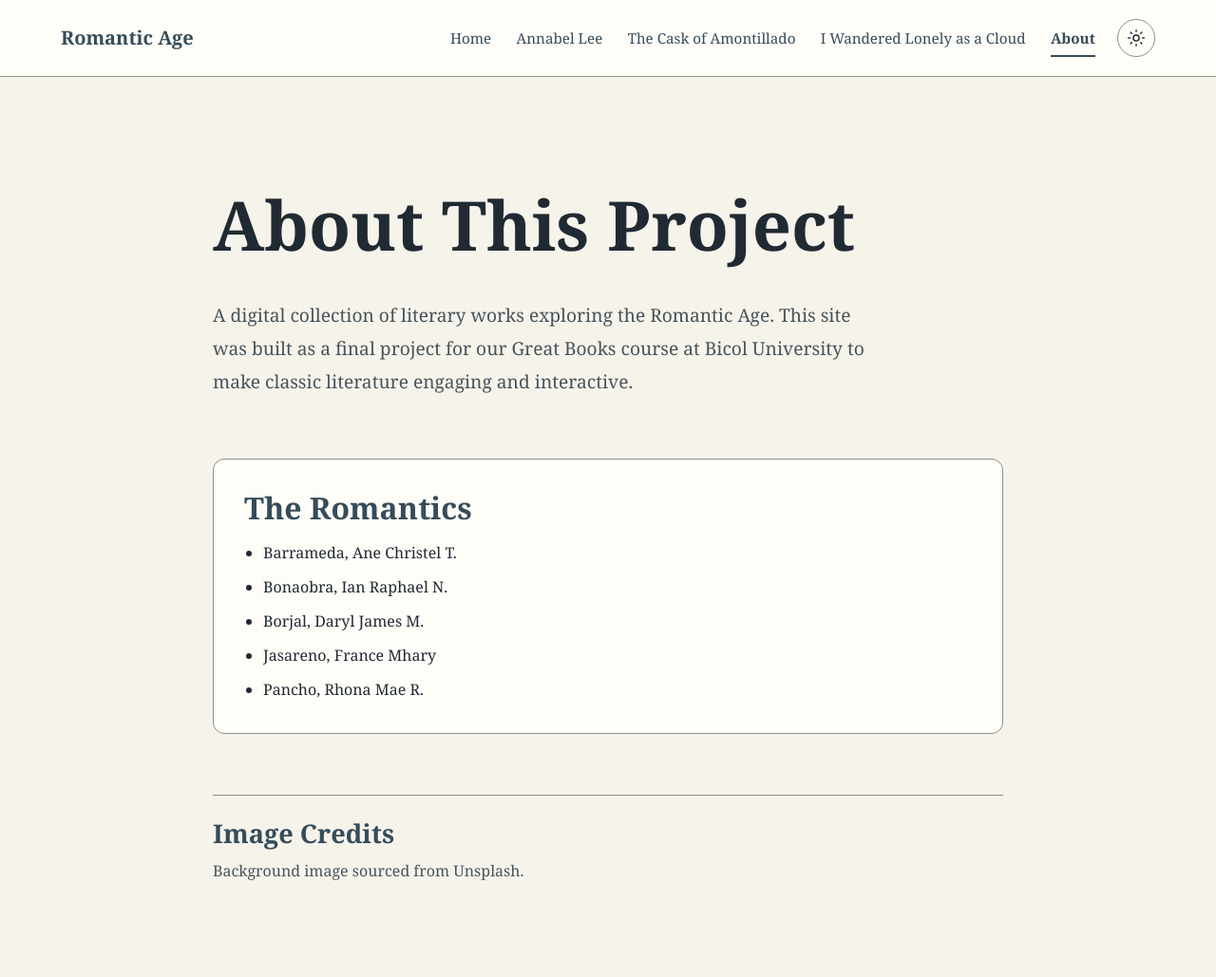
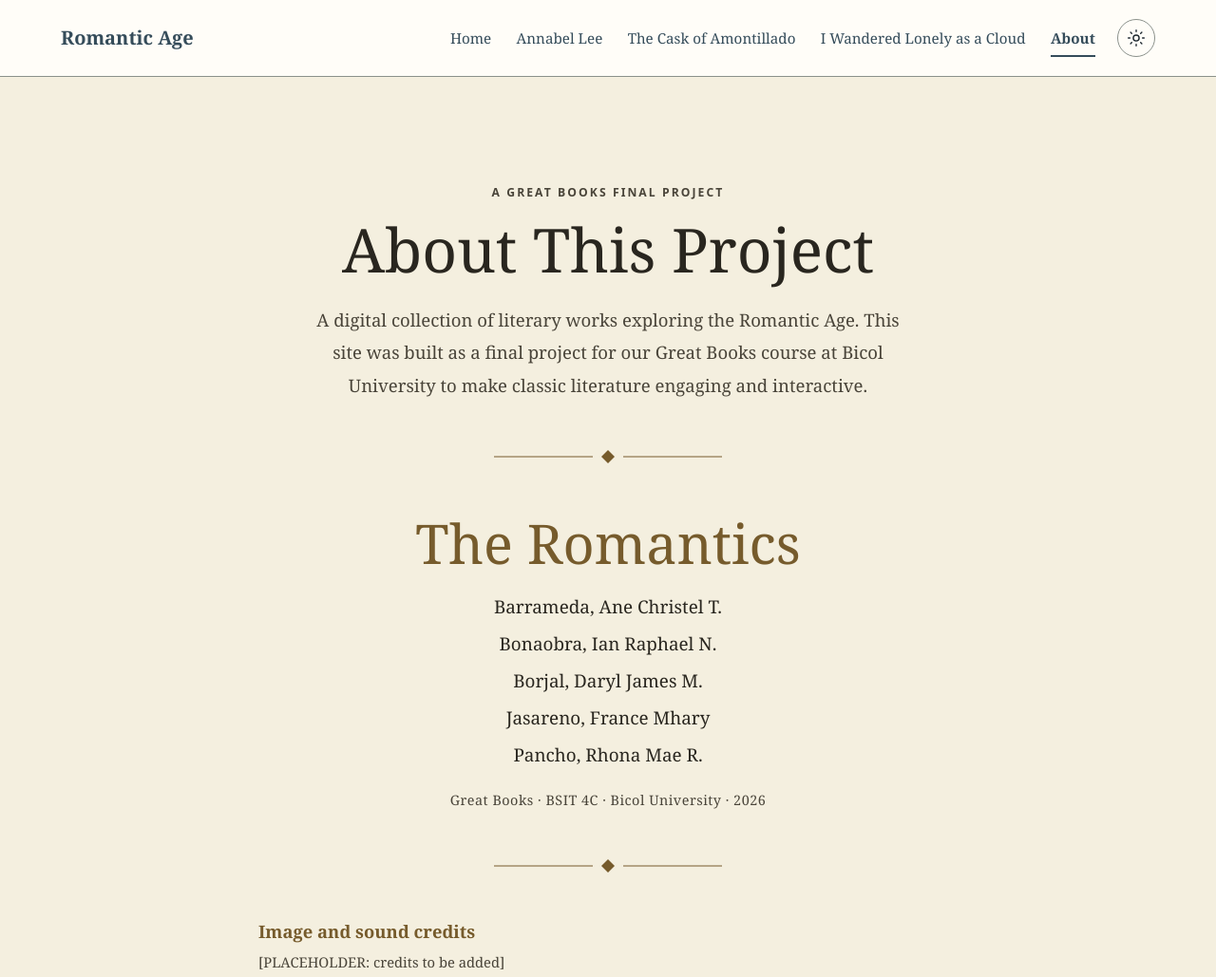
Before and after one commit to daryljamesborjal/romantic-age, an Astro site: page /about in a window 1280 px wide. Shown: the top 1029 px of the page at 95% size. Built offline with nearby package versions, Linux system fonts and the light colour scheme; Astro itself is replaced by a stand-in of ours.

Commit message:
About page title-page layout

```diff
--- a/src/pages/about.astro
+++ b/src/pages/about.astro
@@ -1,16 +1,22 @@
 ---
-// Project overview and group credits for the About page.
+// A quiet title page for the project and its contributors.
 import BaseLayout from "../layouts/BaseLayout.astro";
 ---
 
-<BaseLayout title="About This Project | Romantic Age">
+<BaseLayout title="About This Project | Romantic Age" mainClass="about-page-shell">
 	<div class="about-page">
-		<section aria-labelledby="page-title">
+		<header class="about-intro">
+			<p class="about-kicker">A Great Books Final Project</p>
 			<h1 id="page-title">About This Project</h1>
 			<p class="about-description">
 				A digital collection of literary works exploring the Romantic Age. This site was built as a final project for our Great Books course at Bicol University to make classic literature engaging and interactive.
 			</p>
-		</section>
+		</header>
+
+		<svg class="about-divider" viewBox="0 0 240 20" aria-hidden="true" focusable="false">
+			<path d="M0 10h104m32 0h104" />
+			<path class="about-divider__diamond" d="m120 3 7 7-7 7-7-7z" />
+		</svg>
 
 		<section class="group-section" aria-labelledby="group-title">
 			<h2 id="group-title">The Romantics</h2>
@@ -21,72 +27,176 @@ import BaseLayout from "../layouts/BaseLayout.astro";
 				<li>Jasareno, France Mhary</li>
 				<li>Pancho, Rhona Mae R.</li>
 			</ul>
+			<p class="about-meta">Great Books · BSIT 4C · Bicol University · 2026</p>
 		</section>
 
+		<svg class="about-divider" viewBox="0 0 240 20" aria-hidden="true" focusable="false">
+			<path d="M0 10h104m32 0h104" />
+			<path class="about-divider__diamond" d="m120 3 7 7-7 7-7-7z" />
+		</svg>
+
 		<section class="image-credits-section" aria-labelledby="image-credits-title">
-			<h2 id="image-credits-title">Image Credits</h2>
-			<p>Background image sourced from Unsplash.</p>
+			<h2 id="image-credits-title">Image and sound credits</h2>
+			<p>[PLACEHOLDER: credits to be added]</p>
 		</section>
 	</div>
 </BaseLayout>
 
 <style>
+	:global(.site-main.about-page-shell) {
+		--about-paper: #f4efdf;
+		--about-ink: #29261f;
+		--about-muted: #494439;
+		--about-gold: #765b2c;
+		width: 100%;
+		max-width: none;
+		min-height: calc(100vh - 5rem);
+		min-height: calc(100svh - 5rem);
+		margin: 0;
+		padding: 0;
+		background: var(--about-paper);
+		color: var(--about-ink);
+	}
+
+	:global(html[data-theme="dark"] .site-main.about-page-shell) {
+		--about-paper: #11141b;
+		--about-ink: #f4eddf;
+		--about-muted: #ded5c3;
+		--about-gold: #d9b76c;
+	}
+
 	.about-page {
-		width: min(100%, 52rem);
+		display: flex;
+		width: min(100% - 3rem, 46rem);
+		min-height: inherit;
 		margin-inline: auto;
+		align-items: center;
+		flex-direction: column;
+		justify-content: center;
+		padding-block: clamp(4.5rem, 9vw, 7rem);
+		text-align: center;
+	}
+
+	.about-page > * {
+		animation: about-enter 700ms cubic-bezier(.2,.7,.25,1) both;
+	}
+
+	.about-page > :nth-child(1) { animation-delay: 80ms; }
+	.about-page > :nth-child(2) { animation-delay: 190ms; }
+	.about-page > :nth-child(3) { animation-delay: 300ms; }
+	.about-page > :nth-child(4) { animation-delay: 410ms; }
+	.about-page > :nth-child(5) { animation-delay: 520ms; }
+
+	@keyframes about-enter {
+		from { opacity: 0; transform: translateY(12px); }
+		to { opacity: 1; transform: translateY(0); }
+	}
+
+	.about-intro { width: 100%; }
+
+	.about-kicker {
+		margin: 0 0 0.9rem;
+		color: var(--about-muted);
+		font-family: system-ui, sans-serif;
+		font-size: 0.76rem;
+		font-weight: 700;
+		letter-spacing: 0.17em;
+		text-transform: uppercase;
 	}
 
 	.about-page h1 {
-		margin-top: 0;
-		color: var(--text-color);
+		margin: 0;
+		color: var(--about-ink);
+		font-size: clamp(2.25rem, 6vw, 4rem);
+		font-weight: 500;
+		line-height: 1.12;
 	}
 
 	.about-description {
-		max-width: 65ch;
-		margin: 0;
-		color: var(--color-muted);
-		font-size: clamp(1.05rem, 2vw, 1.2rem);
-		line-height: 1.8;
+		max-width: 60ch;
+		margin: 1.35rem auto 0;
+		color: var(--about-muted);
+		font-size: clamp(1.05rem, 1.7vw, 1.16rem);
+		line-height: 1.85;
 	}
 
-	.group-section {
-		margin-top: clamp(2.5rem, 7vw, 4rem);
-		padding: clamp(1.25rem, 4vw, 2rem);
-		border: 1px solid var(--border-color);
-		border-radius: 0.75rem;
-		background: var(--card-bg);
+	.about-divider {
+		width: min(15rem, 62%);
+		height: 1.25rem;
+		margin-block: clamp(2rem, 4vw, 3rem);
+		overflow: visible;
+		fill: var(--about-gold);
+		stroke: var(--about-gold);
+		stroke-width: 1;
 	}
 
+	.about-divider__diamond { stroke-width: 0; }
+
+	.group-section { width: 100%; }
+
 	.group-section h2 {
-		margin: 0 0 1rem;
-		color: var(--color-accent);
-		font-size: clamp(1.5rem, 4vw, 2rem);
+		margin: 0 0 1.15rem;
+		color: var(--about-gold);
+		font-size: clamp(2.3rem, 5.5vw, 3.6rem);
+		font-weight: 400;
+		line-height: 1.15;
 	}
 
 	.member-list {
 		display: grid;
-		gap: 0.65rem;
+		gap: 0.55rem;
 		margin: 0;
-		padding-left: 1.25rem;
-		color: var(--text-color);
+		padding: 0;
+		color: var(--about-ink);
+		font-size: clamp(1.05rem, 2vw, 1.18rem);
+		list-style: none;
+	}
+
+	.about-meta {
+		margin: 1.35rem 0 0;
+		color: var(--about-muted);
+		font-size: 0.9rem;
+		letter-spacing: 0.035em;
 	}
 
 	.image-credits-section {
-		margin-top: clamp(2.5rem, 7vw, 4rem);
-		padding-top: 1.5rem;
-		border-top: 1px solid var(--border-color);
+		width: 100%;
+		text-align: left;
 	}
 
 	.image-credits-section h2 {
-		margin: 0 0 0.5rem;
-		color: var(--color-accent);
-		font-size: clamp(1.35rem, 3vw, 1.7rem);
+		margin: 0 0 0.55rem;
+		color: var(--about-gold);
+		font-size: 1.15rem;
+		font-weight: 600;
 	}
 
 	.image-credits-section p {
-		max-width: 65ch;
 		margin: 0;
-		color: var(--color-muted);
-		line-height: 1.8;
+		color: var(--about-muted);
+		font-size: 0.92rem;
+		line-height: 1.7;
+	}
+
+	@media (max-width: 767px) {
+		.about-page {
+			width: calc(100% - 2.5rem);
+			padding-block: 3.25rem;
+		}
+
+		.about-description { margin-top: 1.1rem; }
+		.about-divider { margin-block: 1.8rem; }
+		.member-list { gap: 0.5rem; }
+		.about-meta { max-width: 30ch; margin-inline: auto; line-height: 1.65; }
+	}
+
+	@media (prefers-reduced-motion: reduce) {
+		.about-page > * { animation: none; opacity: 1; transform: none; }
+	}
+
+	:global(html.reduce-motion-active) .about-page > * {
+		animation: none;
+		opacity: 1;
+		transform: none;
 	}
 </style>
```
